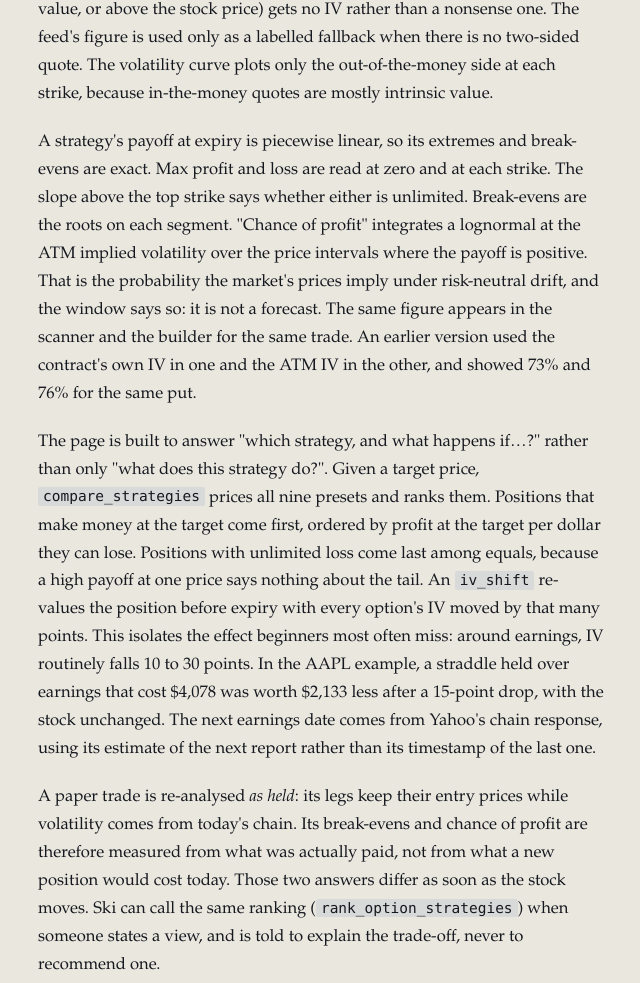
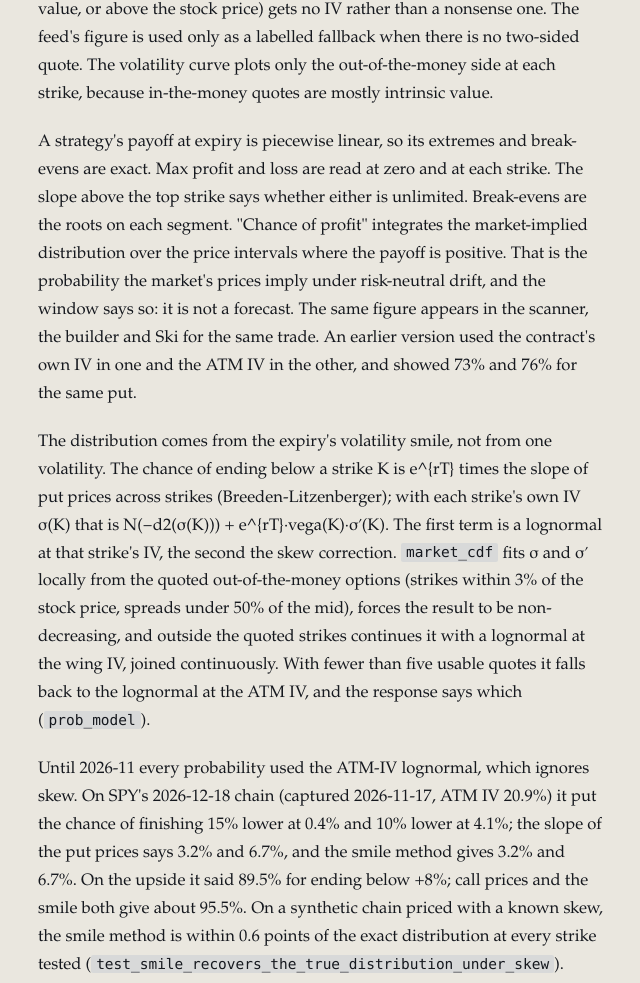
Before and after one commit to Danny-397/Danny-397.github.io, a plain HTML site: page reports/tradeski-technical-report.html in a window 1280 px wide. Shown: the part 6196-7179 px from the top of the page, without its empty margins (12-652 px from the left). Drawn offline with Linux system fonts and the light colour scheme.

Commit message:
Tradeski 330 tests (total 1,845); rebuilt Tradeski report (smile probabilities, 90-symbol options) (#56)
Co-authored-by: Claude Opus 5.5 <noreply@anthropic.com>

```diff
--- a/reports/tradeski-technical-report.html
+++ b/reports/tradeski-technical-report.html
@@ -279,12 +279,27 @@ mostly intrinsic value.</p>
 <p>A strategy's payoff at expiry is piecewise linear, so its extremes and break-evens are
 exact. Max profit and loss are read at zero and at each strike. The slope above the top
 strike says whether either is unlimited. Break-evens are the roots on each segment.
-&quot;Chance of profit&quot; integrates a lognormal at the ATM implied volatility over the price
-intervals where the payoff is positive. That is the probability the market's prices imply
-under risk-neutral drift, and the window says so: it is not a forecast. The same figure
-appears in the scanner and the builder for the same trade. An earlier version used the
-contract's own IV in one and the ATM IV in the other, and showed 73% and 76% for the same
-put.</p>
+&quot;Chance of profit&quot; integrates the market-implied distribution over the price intervals where
+the payoff is positive. That is the probability the market's prices imply under risk-neutral
+drift, and the window says so: it is not a forecast. The same figure appears in the scanner,
+the builder and Ski for the same trade. An earlier version used the contract's own IV in one
+and the ATM IV in the other, and showed 73% and 76% for the same put.</p>
+<p>The distribution comes from the expiry's volatility smile, not from one volatility. The chance
+of ending below a strike K is e^{rT} times the slope of put prices across strikes
+(Breeden-Litzenberger); with each strike's own IV σ(K) that is
+N(−d2(σ(K))) + e^{rT}·vega(K)·σ′(K). The first term is a lognormal at that strike's IV, the
+second the skew correction. <code>market_cdf</code> fits σ and σ′ locally from the quoted
+out-of-the-money options (strikes within 3% of the stock price, spreads under 50% of the mid),
+forces the result to be non-decreasing, and outside the quoted strikes continues it with a
+lognormal at the wing IV, joined continuously. With fewer than five usable quotes it falls back
+to the lognormal at the ATM IV, and the response says which (<code>prob_model</code>).</p>
+<p>Until 2026-11 every probability used the ATM-IV lognormal, which ignores skew. On SPY's
+2026-12-18 chain (captured 2026-11-17, ATM IV 20.9%) it put the chance of finishing 15% lower
+at 0.4% and 10% lower at 4.1%; the slope of the put prices says 3.2% and 6.7%, and the smile
+method gives 3.2% and 6.7%. On the upside it said 89.5% for ending below +8%; call prices and
+the smile both give about 95.5%. On a synthetic chain priced with a known skew, the smile
+method is within 0.6 points of the exact distribution at every strike tested
+(<code>test_smile_recovers_the_true_distribution_under_skew</code>).</p>
 <p>The page is built to answer &quot;which strategy, and what happens if…?&quot; rather than only
 &quot;what does this strategy do?&quot;. Given a target price, <code>compare_strategies</code> prices all nine
 presets and ranks them. Positions that make money at the target come first, ordered by
@@ -417,7 +432,7 @@ by design, and three are web figures it can't verify. Results and run links:
 <a href="https://github.com/Danny-397/Tradeski/blob/main/docs/ski-eval/README.md"><code>docs/ski-eval/</code></a>.</p>
 <hr />
 <h2 id="8-testing">8. Testing<a class="anchor" href="#8-testing" aria-label="Link to this section">#</a></h2>
-<p>321 tests across 27 files run on every push through GitHub Actions, alongside flake8 linting.
+<p>330 tests across 27 files run on every push through GitHub Actions, alongside flake8 linting.
 Coverage is weighted toward the code where correctness is checkable rather than the code
 that is merely tedious: indicator boundary conditions, authentication and token handling,
 database access and user scoping, the FRED and news clients against recorded payloads, the
@@ -463,10 +478,13 @@ uses the effective federal funds rate from the FRED snapshot the dashboard alrea
 falls back to 4.5% only when FRED is unavailable, and reports which rate it used. A
 three-month Treasury bill yield would be the textbook choice.</p>
 <p><strong>In production, option quotes are end-of-day.</strong> Yahoo refuses option requests from
-Render's servers (as it does company fundamentals) but answers GitHub's runners, so the
-daily snapshot job saves closing chains for twelve symbols and the backend falls back to
-them. The window says so and dates them. Any other symbol has no options on the live site
-until a data source that serves this host is wired in. A trimmed copy of each day's chains is
+Render's servers (as it does company fundamentals) but answers GitHub's runners, so a
+GitHub job saves closing chains for about 90 of the most-traded stocks and ETFs each weekday
+and publishes them to a data branch that is overwritten, not appended to (the screener's
+pattern), and the backend falls back to them. Until 2026-11 it was twelve symbols, so names
+like AMD, COIN or IWM had no options on the live site. The window says the quotes are
+end-of-day and dates them. Any symbol outside the list still has none until a data source
+that serves this host is wired in. A trimmed copy of each day's chains is
 kept in <code>data/options-archive/</code>, a history of real quotes that no free source offers;
 AlphaGlyph's options backtester checks its model prices against it.</p>
 <p><strong>Options values are model values.</strong> Black-Scholes treats every option as European. US
```
Also changed, not shown: index.html (+2 -2 lines), 2 other files.
